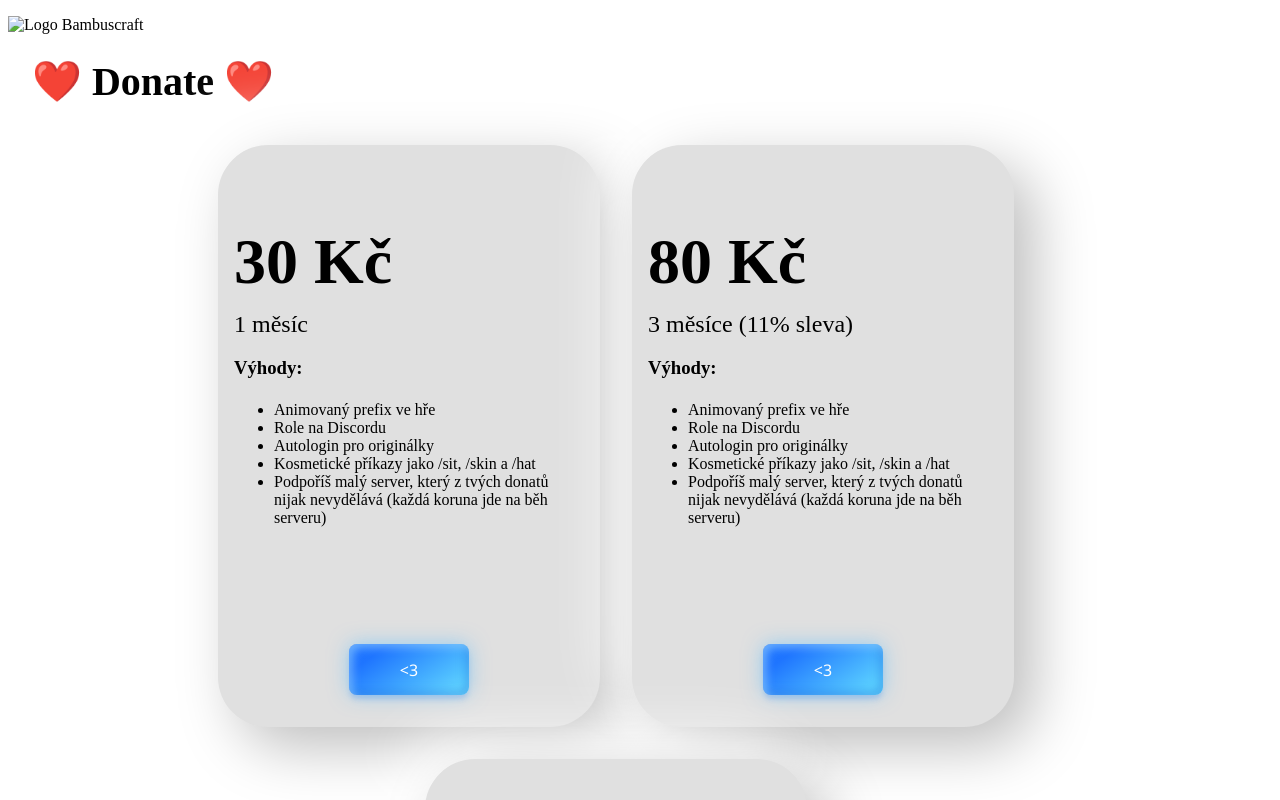
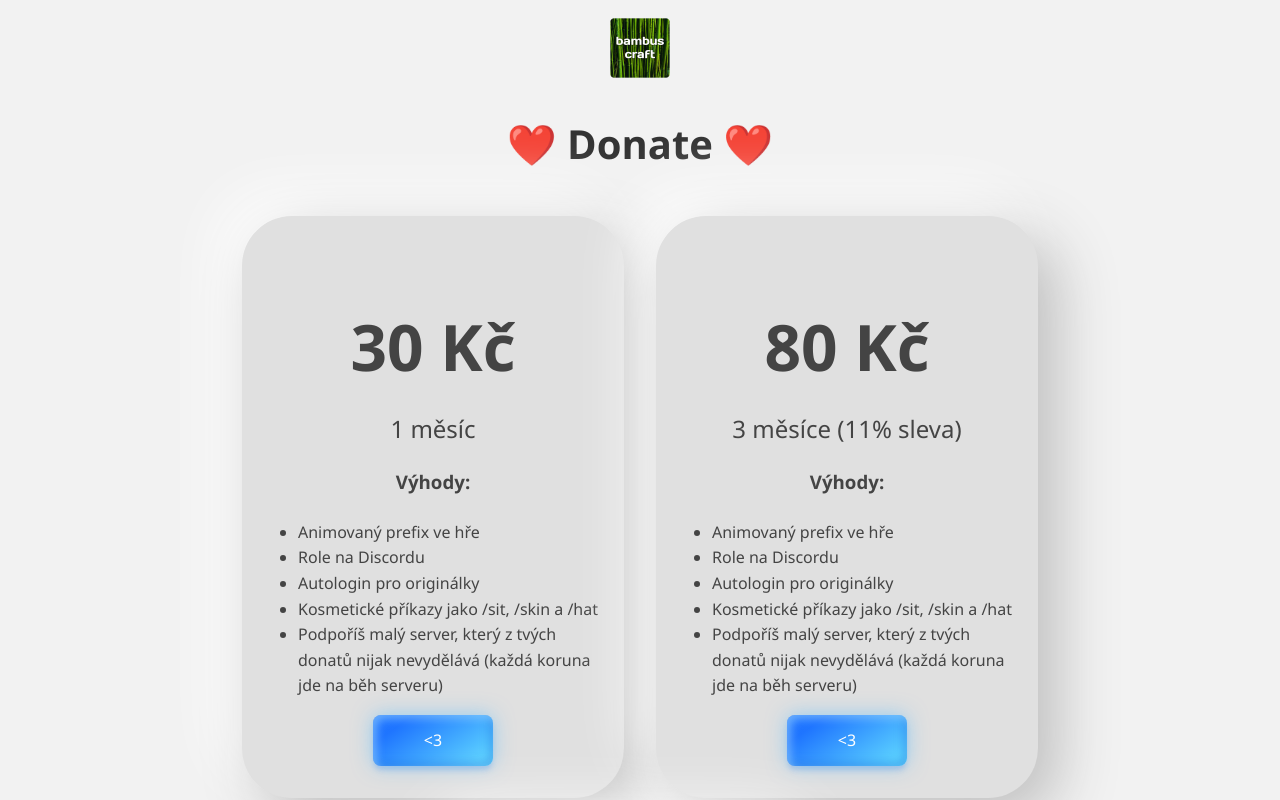
Before and after one commit to TenTeypek/bmbs-web, a plain HTML site: page donate/index.html in a window 1280 px wide. Shown: the top 800 px of the page. Drawn offline with Linux system fonts and the light colour scheme; the site is published under a folder, as on GitHub Pages, so addresses that start at the root find nothing.

Commit message:
Fix stupid

```diff
--- a/donate/index.html
+++ b/donate/index.html
@@ -1,16 +1,16 @@
 <!DOCTYPE html>
-<html lang="en">
+<html lang="cs">
 <head>
     <meta charset="UTF-8">
     <meta http-equiv="X-UA-Compatible" content="IE=edge">
     <meta name="viewport" content="width=device-width, initial-scale=1.0">
     <title>Donate - Bambuscraft</title>
-    <link rel="stylesheet" href="/style.css">
+    <link rel="stylesheet" href="../style.css">
     <link rel="stylesheet" href="style.css">
 </head>
 <body>
     <div class="content">
-        <img src="/bmbs-logo-256px.png" alt="Logo Bambuscraft" class="logo">
+        <img src="../bmbs-logo-256px.png" alt="Logo Bambuscraft" class="logo">
         <h1>❤️ Donate ❤️</h1>
 
         <div class="boxiky">
```
